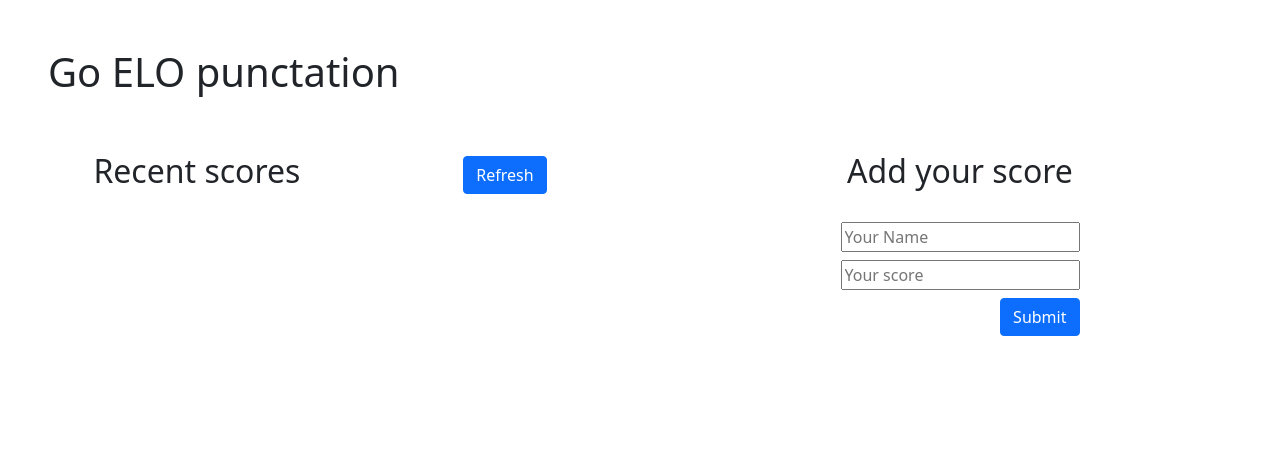
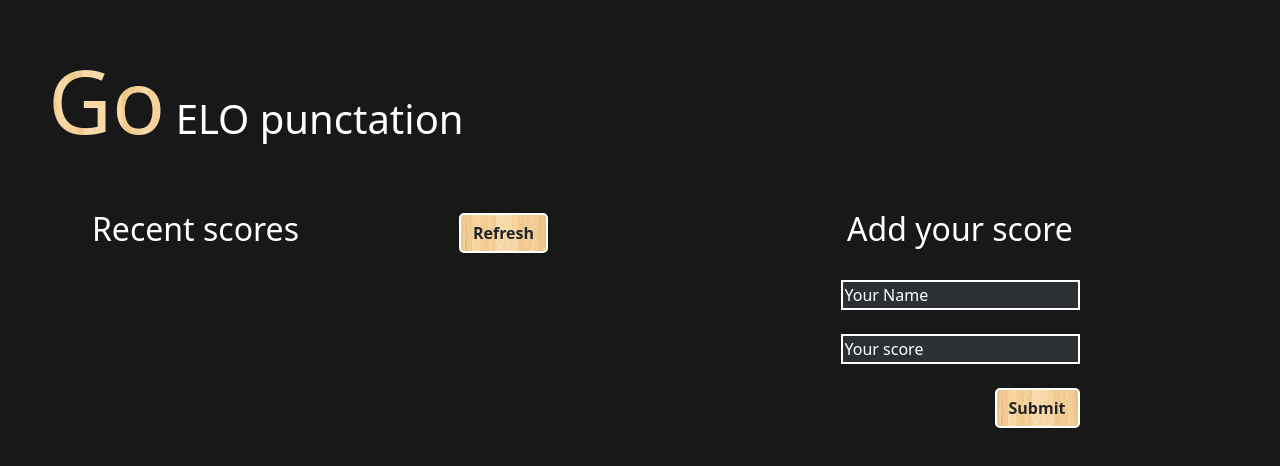
Before and after one commit to mike2611/leaderboard, a website built with webpack: page src/index.html in a window 1280 px wide. Built offline with nearby package versions, Linux system fonts and the light colour scheme; no server answers.

Commit message:
Add icons to users names

```diff
--- a/src/index.html
+++ b/src/index.html
@@ -5,6 +5,7 @@
   <meta charset="UTF-8">
   <meta http-equiv="X-UA-Compatible" content="IE=edge">
   <meta name="viewport" content="width=device-width, initial-scale=1.0">
+  <link href="https://fonts.googleapis.com/icon?family=Material+Icons" rel="stylesheet">
   <link href="https://cdn.jsdelivr.net/npm/bootstrap@5.1.1/dist/css/bootstrap.min.css" rel="stylesheet"
     integrity="sha384-F3w7mX95PdgyTmZZMECAngseQB83DfGTowi0iMjiWaeVhAn4FJkqJByhZMI3AhiU" crossorigin="anonymous" />
   <title>Leaderboard</title>
@@ -12,15 +13,15 @@
 
 <body>
   <header class="m-5 d-flex justify-content-center justify-content-md-start">
-    <h1>Go ELO punctation</h1>
+    <h1 class="text-white"> <span class="text-wood">Go</span> ELO punctation</h1>
   </header>
   <main class="d-flex flex-column flex-md-row">
     <section class="container" id="scores">
       <div class="d-flex justify-content-around align-items-center mb-4">
-        <h2>Recent scores</h2>
-        <button class="btn btn-primary" type="button" id="refresh">Refresh</button>
+        <h2 class="text-white">Recent scores</h2>
+        <button class="btn btn-wood fw-bolder" type="button" id="refresh">Refresh</button>
       </div>
-      <table class="table table-striped">
+      <table class="table table-striped table-dark">
         <tbody id="table-body">
         </tbody>
       </table>
@@ -28,14 +29,14 @@
 
     <section class="container d-flex flex-column align-items-center" id="add-score">
       <div class="mb-4">
-        <h2>Add your score</h2>
+        <h2 class="text-white">Add your score</h2>
       </div>
       <div class="d-flex flex-column align-items-center">
-        <input class="mb-2 inp-user text-capitalize" type="text" name="name" id="name" placeholder="Your name" required  minlength="3" maxlength="12">
-        <small class="inter-font d-none text-danger mb-2" id="name-error"> prueba</small>
-        <input class="mb-2 inp-user" type="number" name="score" id="score" placeholder="Your score" required min="1" max="4000" value="">
-        <small class="inter-font d-none text-danger mb-2" id="score-error"> prueba</small>
-        <button class=" btn btn-primary align-self-end" type="button" id="submit">Submit</button>
+        <input class="mb-4 inp-user text-capitalize text-white" type="text" name="name" id="name" placeholder="Your name" required  minlength="3" maxlength="12">
+        <small class="inter-font d-none text-danger mb-2" id="name-error"></small>
+        <input class="mb-2 inp-user text-white" type="number" name="score" id="score" placeholder="Your score" required min="1" max="4000" value="">
+        <small class="inter-font d-none text-danger mb-2" id="score-error"></small>
+        <button class=" btn btn-wood align-self-end fw-bolder mt-3 mb-4" type="button" id="submit">Submit</button>
       </div>
     </section>
   </main>
--- /dev/null
+++ b/src/js/icons.js
@@ -0,0 +1,9 @@
+export default (index) => {
+  let span = '';
+  if (index % 2 !== 0) {
+    span = '<span class="material-icons me-2 text-dark icon-size">circle</span>';
+  } else {
+    span = '<span class="material-icons me-2 icon-size">circle</span>';
+  }
+  return span;
+};
--- a/src/js/populate.js
+++ b/src/js/populate.js
@@ -1,4 +1,6 @@
 import { getScores } from './http';
+
+import icons from './icons';
 
 const saveScores = async () => {
   let scores = [];
@@ -15,11 +17,15 @@ const saveScores = async () => {
 const populateScores = (userScores) => {
   const table = document.querySelector('#table-body');
   table.innerHTML = '';
+  let index = 0;
   userScores.forEach((userScore) => {
+    const span = icons(index += 1);
     const tr = document.createElement('tr');
     tr.innerHTML = `
-    <th class="text-capitalize" scope="row">${userScore.user}</th>
-    <td>${userScore.score}</td>`;
+    <th class="d-flex align-items-center text-capitalize users-names" scope="row">
+      ${span}${userScore.user}
+    </th>
+    <td >${userScore.score}</td>`;
     table.appendChild(tr);
   });
 };
--- a/src/style.css
+++ b/src/style.css
@@ -1,7 +1,44 @@
 body {
   padding: 0;
+  background: #181818;
+  background-size: cover;
 }
+
+
+.text-wood {
+  background-image: url(images/woodPattern.png);
+  background-repeat: repeat;
+  background-clip: text;  /* stylelint-disable-line */
+  -webkit-background-clip: text;
+  -webkit-text-fill-color: transparent;
+  font-size: 5.5rem;
+}
+
+.btn-wood {
+  -webkit-border-radius: 5px;
+  -moz-border-radius: 5px;
+  border-radius: 5px;
+  overflow: hidden;
+  cursor: pointer;
+  background: url(images/woodPattern.png);
+  border: 2px solid white;
+ }
 
 .inp-user {
   width: 100%;
+  background: #2C3034;
+  border: 2px solid white;
 }
+
+.inp-user::placeholder {
+  color: white;
+  opacity: 1;
+}
+
+.inp-user::-ms-input-placeholder  {
+  color: white;
+}
+
+.icon-size {
+  font-size: 1.2rem;
+}
```
Also changed, not shown: src/images/backGround.jpg (added), src/images/backGround2.jpg (added), src/images/woodPattern.jpg (added), src/images/woodPattern.png (added).
